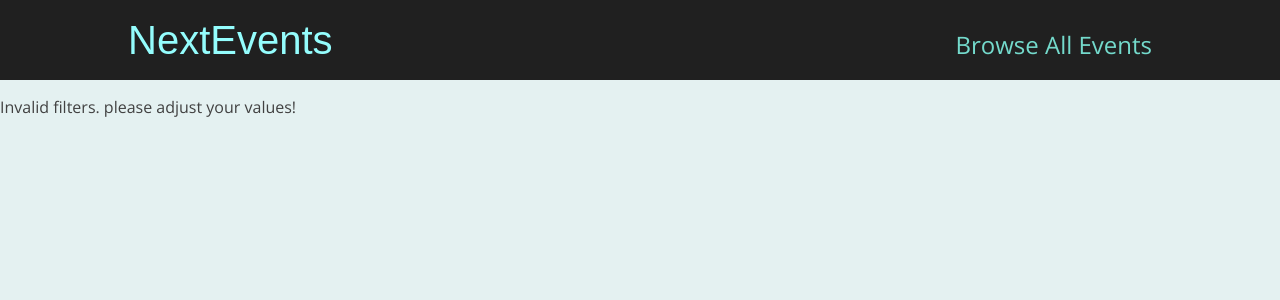
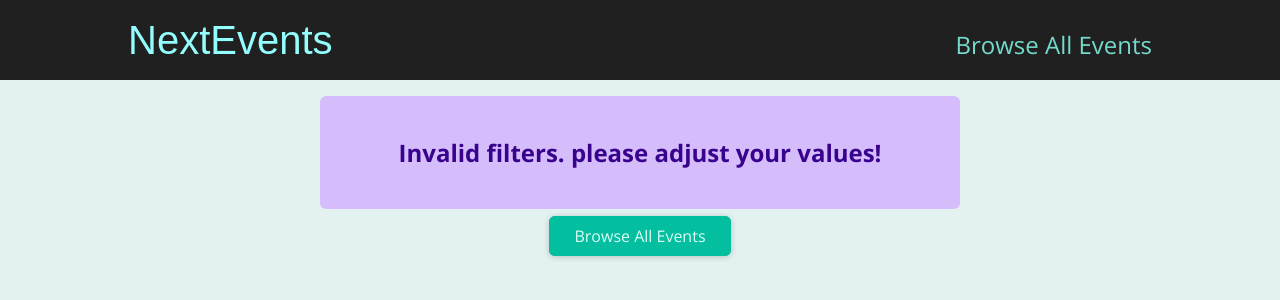
Before and after one commit to mahoonio/nextjs-events-app, a Next.js app: page /events in a window 1280 px wide. Shown: the top 300 px of the page. Built offline with nearby package versions, Linux system fonts and the light colour scheme.

Commit message:
final polish.

```diff
--- /dev/null
+++ b/components/ui/error-alert/error-alert.js
@@ -0,0 +1,7 @@
+import classes from './error-alert.module.css';
+
+function ErrorAlert(props) {
+  return <div className={classes.alert}>{props.children}</div>;
+}
+
+export default ErrorAlert;
--- /dev/null
+++ b/components/ui/error-alert/error-alert.module.css
@@ -0,0 +1,12 @@
+.alert {
+  margin: 1rem auto;
+  padding: 1rem 2rem;
+  width: 90%;
+  max-width: 40rem;
+  background-color: #d5bdfc;
+  color: #38028d;
+  font-weight: bold;
+  font-size: 1.5rem;
+  text-align: center;
+  border-radius: 6px;
+}
--- a/pages/events/[...slug].js
+++ b/pages/events/[...slug].js
@@ -1,11 +1,12 @@
 import { useRouter } from 'next/router';
 import { getFilteredEvents } from '../../dummy-data';
 import EventList from '../../components/events/EventList';
-import { useEffect } from 'react';
+import { Fragment } from 'react';
+import ErrorAlert from '../../components/ui/error-alert/error-alert';
+import Button from '../../components/ui/Button';
 const FilteredEventsPage = () => {
   const router = useRouter();
   console.log(router.query);
-  const filteredEvents = null;
   const filterData = router.query.slug;
   if (!filterData) {
     return <p className="center">Loading...</p>;
@@ -22,13 +23,31 @@ const FilteredEventsPage = () => {
     numMonth > 12 ||
     numMonth < 1
   ) {
-    return <p>Invalid filters. please adjust your values!</p>;
+    return (
+      <Fragment>
+        <ErrorAlert>
+          <p>Invalid filters. please adjust your values!</p>
+        </ErrorAlert>
+        <div className="center">
+          <Button link={'/events'}>Browse All Events</Button>
+        </div>
+      </Fragment>
+    );
   }
   const dateObj = { year: numYear, month: numMonth };
-  filteredEvents = getFilteredEvents(dateObj);
+  const filteredEvents = getFilteredEvents(dateObj);
 
   if (!filteredEvents || filteredEvents.length === 0) {
-    return <p className="center">No Events Found</p>;
+    return (
+      <Fragment>
+        <ErrorAlert>
+          <p>No Events Found</p>
+          <div className="center">
+            <Button link={'/events'}>Browse All Events</Button>
+          </div>
+        </ErrorAlert>
+      </Fragment>
+    );
   }
 
   return (
```
Also changed, not shown: pages/events/[eventId].js (+12 -1 lines).
